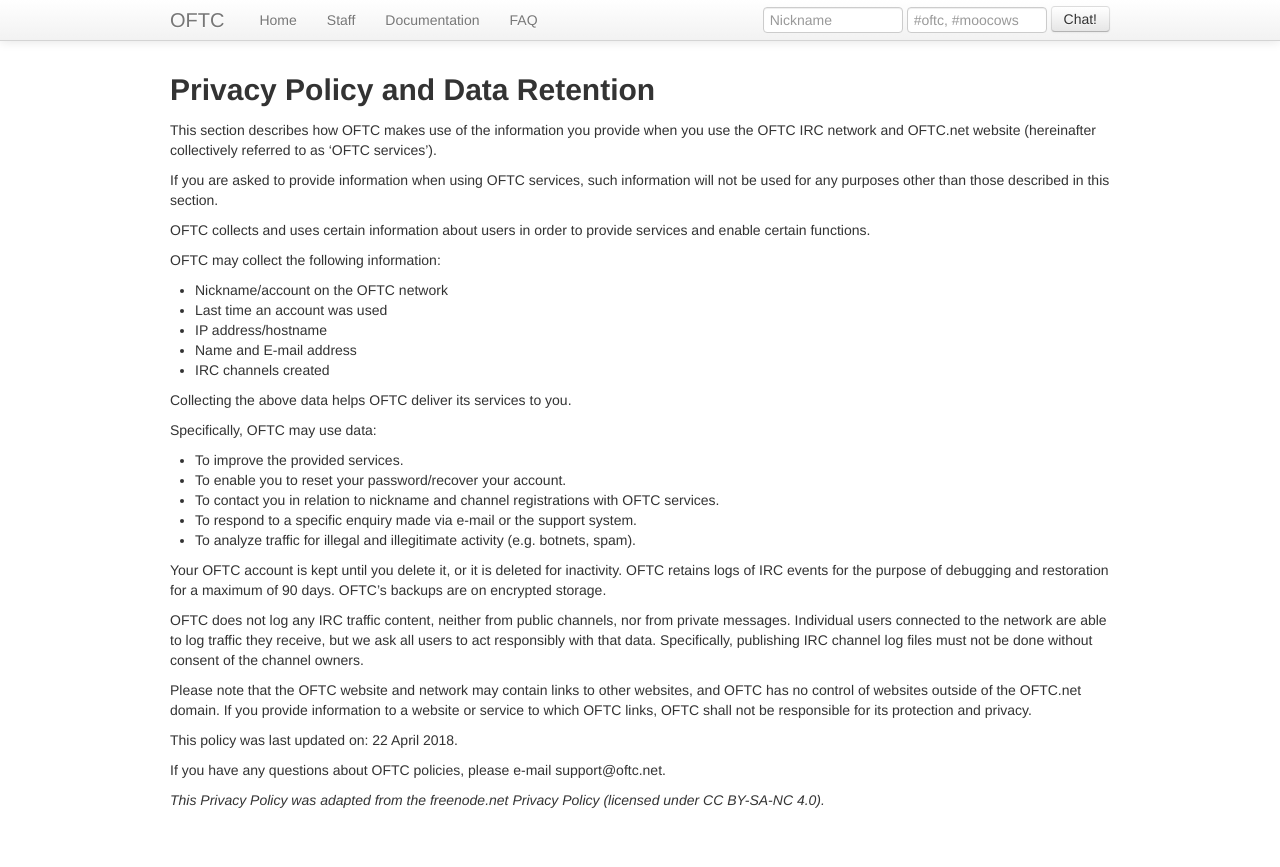
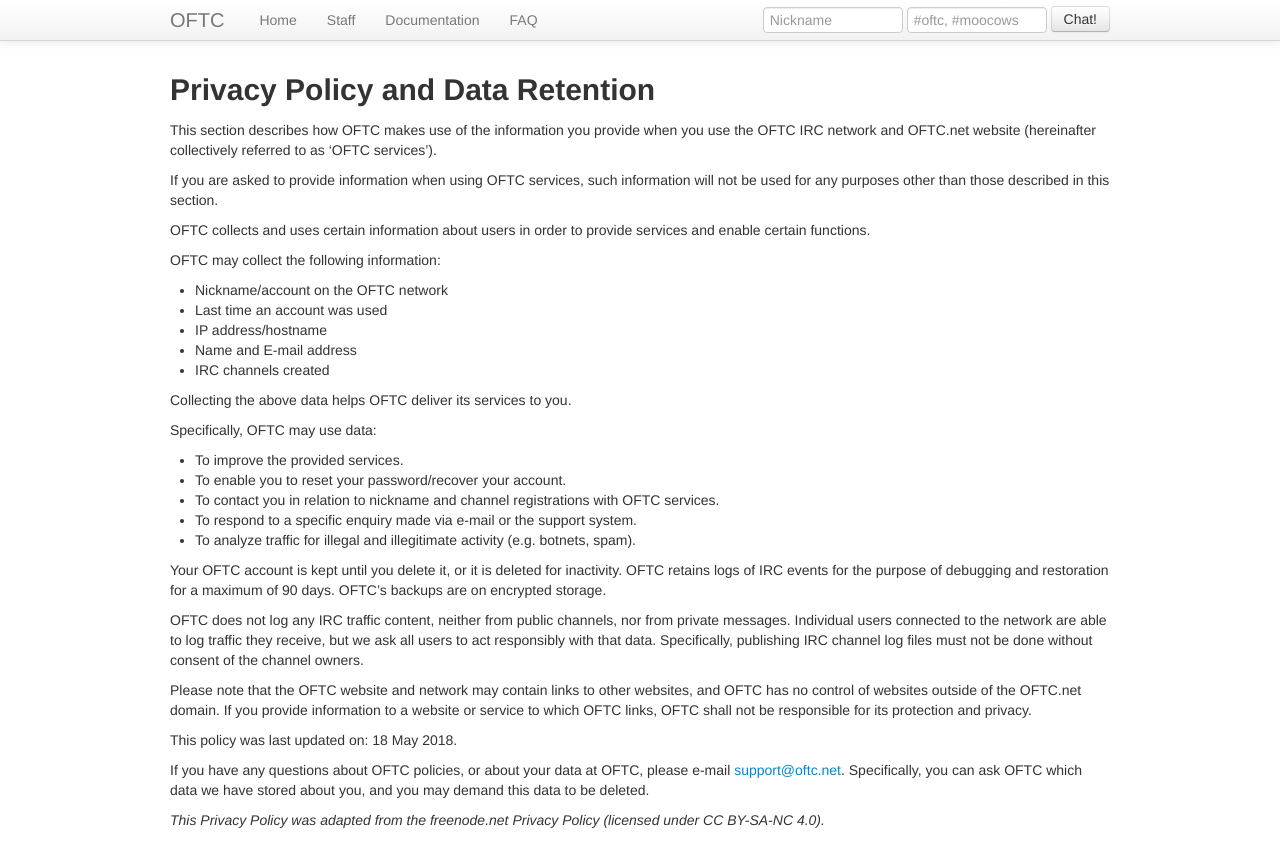
Before and after one commit to oftc/oftc-web, a Jekyll site: the page built from Privacy_Policy.md, in a window 1280 px wide. Shown: the top 867 px of the page. Built offline with Jekyll 4.4.1, drawn with Linux system fonts in a browser that asks for light colours.

Commit message:
Be more specific about support requests

```diff
--- a/Privacy_Policy.md
+++ b/Privacy_Policy.md
@@ -47,9 +47,12 @@
 If you provide information to a website or service to which OFTC links, OFTC
 shall not be responsible for its protection and privacy.
 
-This policy was last updated on: 22 April 2018.
+This policy was last updated on: 18 May 2018.
 
-If you have any questions about OFTC policies, please e-mail support@oftc.net.
+If you have any questions about OFTC policies, or about your data at OFTC,
+please e-mail <a href="mail:support@oftc.net">support@oftc.net</a>.
+Specifically, you can ask OFTC which data we have stored about you, and you may
+demand this data to be deleted.
 
 *This Privacy Policy was adapted from the freenode.net Privacy Policy
 (licensed under CC BY-SA-NC 4.0).*
```
